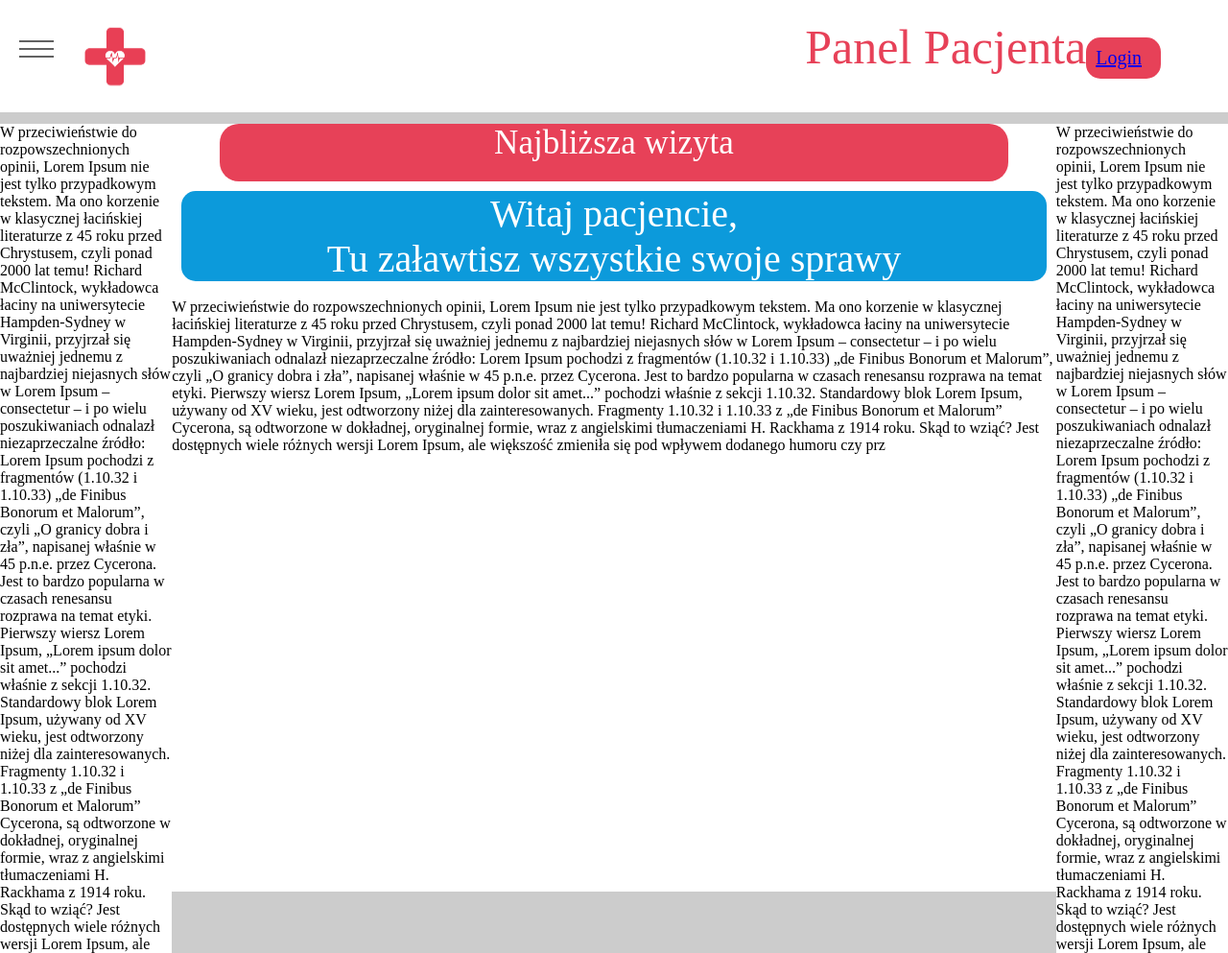
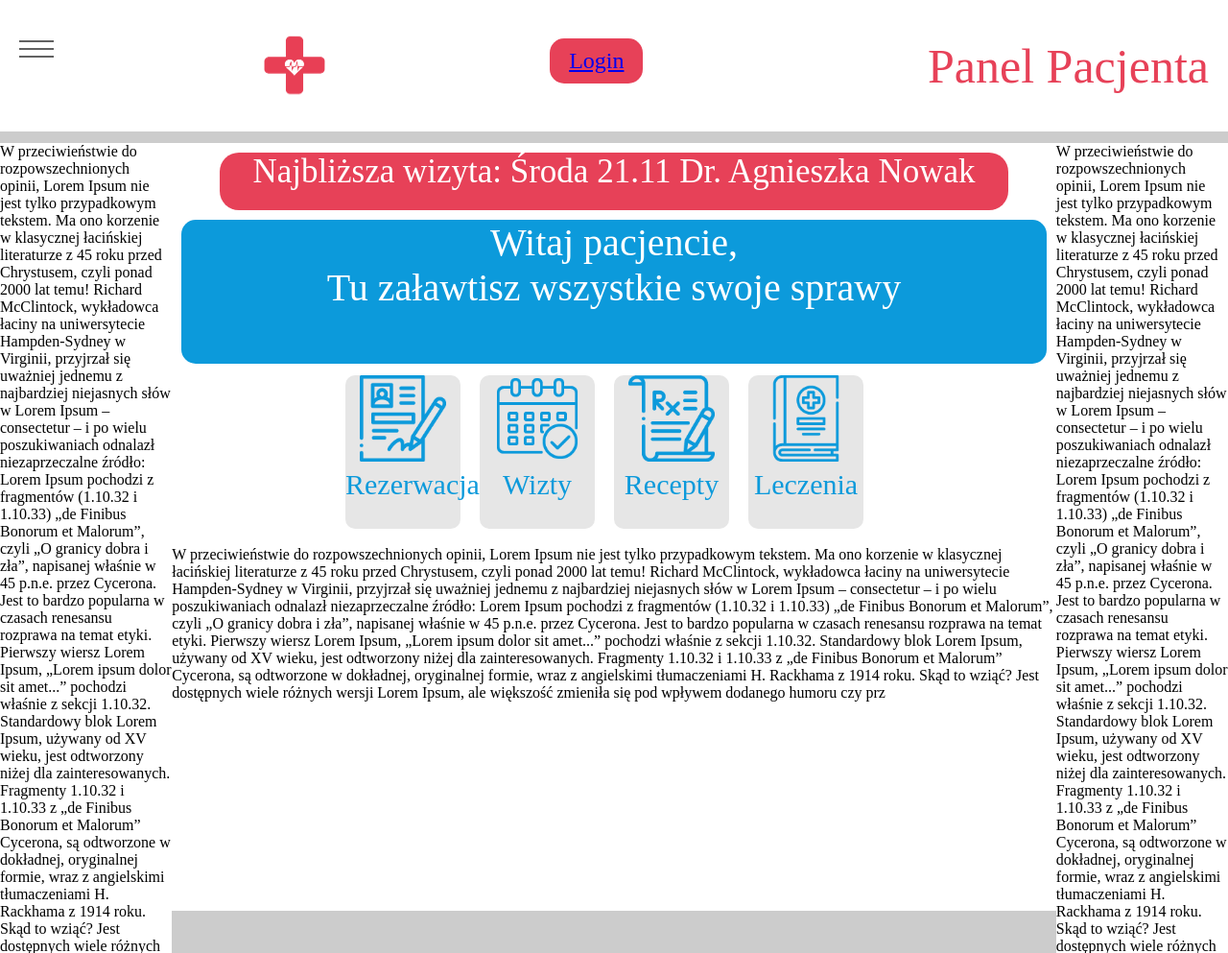
Before and after one commit to xHeput/rzeszowapp, a Django app: a page that uses rzeszow_app/mylifeclinic_website/templates/panel.html in a window 1280 px wide. Shown: the top 993 px of the page at 96% size. Run offline with Django 4.2, Linux system fonts and the light colour scheme; some web fonts are replaced.

Commit message:
panel update

```diff
--- a/rzeszow_app/mydb.py
+++ b/rzeszow_app/mydb.py
@@ -3,7 +3,7 @@ import mysql.connector
 data_base = mysql.connector.connect(
     host = 'localhost',
     user = 'root',
-    passwd = 'j3RJyLEmqIZHwyoKocJ9',
+    passwd = 'xRMajsha942mgCQrCjwH',
 )
 
 #cursor object
--- a/rzeszow_app/mylifeclinic_website/static/mylifeclinic_website/panelstyle.css
+++ b/rzeszow_app/mylifeclinic_website/static/mylifeclinic_website/panelstyle.css
@@ -11,6 +11,43 @@ body{
   max-width: 100%;
   justify-content: center;
 }
+header{
+  height: 117px;
+  background-color: #fff;
+  padding: 10px 20px;
+  display: flex;
+  justify-content: space-between;
+  align-items: center;
+}
+header img{
+  height:80px;
+  width: 80px;
+  left: 0;
+}
+.logout{
+  text-decoration: none;
+  margin-top: 19px;
+  margin-right: 70px;
+  cursor: pointer;
+  border-radius:50px;
+  padding:10px 20px 10px;
+  font-family: "ProximaNovaExCn-Bold";
+  font-weight: normal;
+  font-style: normal;
+  margin-bottom: 30px;
+  background-color: #e74158;
+  font-size: 24px;
+  color:  white;
+  border-radius: 15px;
+  display: flex;
+  justify-content: center;
+  text-align: center;
+
+}
+.logout:hover
+{
+    box-shadow: 0 12px 16px 0 rgba(0,0,0,0.24),0 17px 50px 0 rgba(0,0,0,0.19);
+}
 .blok{
   background-color: #fff;
   max-width: 100%;
@@ -18,6 +55,7 @@ body{
   height: 100vh;
 }
 .visit{
+  margin-top: 10px;
   background-color: #e74158;
   text-align: center;
   border-radius: 20px;
@@ -45,6 +83,7 @@ body{
   font-size: 40px;
   color: #fff;
   justify-content: center;
+  height: 150px;
 }
 .empty1{
   background-color: #fff;
@@ -56,42 +95,74 @@ body{
   max-width: 14%;
   margin-top: 12px;
 }
-header{
-  box-sizing: border-box;
-  height: 117px;
-  background-color: #fff;
+
+.options{
+  display: flex;
+  flex-direction: row;
   justify-content: center;
+  text-decoration: none;
 }
-header img{
-  margin-left: 80px;
-  height:80px;
-  width: 80px;
+.options img{
+  max-width: 90px;
+  max-height: 130px;
 }
-.logout{
-  text-decoration: none;
-  margin-top: 19px;
-  float: right;
-  margin-right: 70px;
-  cursor: pointer;
-  border-radius:50px;
-  padding:10px 20px 10px 10px;
+.option1{
+  background-color: #e6e6e6;
+  width: 120px;
+  height: 160px;
+  margin-top: 12px;
+  margin-right: 20px;
+  border-radius: 10px;
+  color: #0c9adb;
+  text-align: center;
   font-family: "ProximaNovaExCn-Bold";
   font-weight: normal;
   font-style: normal;
-  margin-bottom: 30px;
-  background-color: #e74158;
-  font-size: 20px;
-  color:  white;
-  border-radius: 15px;
-  display: flex;
-  justify-content: center;
+  font-size: 30px;
+}
+.option2{
+  background-color: #e6e6e6;
+  width: 120px;
+  height: 160px;
+  margin-top: 12px;
+  margin-right: 20px;
+  border-radius: 10px;
+  color: #0c9adb;
   text-align: center;
+  font-family: "ProximaNovaExCn-Bold";
+  font-weight: normal;
+  font-style: normal;
+  font-size: 30px;
+}
+.option3{
+  background-color: #e6e6e6;
+  width: 120px;
+  height: 160px;
+  margin-top: 12px;
+  margin-right: 20px;
+  border-radius: 10px;
+  color: #0c9adb;
+  text-align: center;
+  font-family: "ProximaNovaExCn-Bold";
+  font-weight: normal;
+  font-style: normal;
+  font-size: 30px;
+}
+.option4{
+  background-color: #e6e6e6;
+  width: 120px;
+  height: 160px;
+  margin-top: 12px;
+  margin-right: 20px;
+  border-radius: 10px;
+  color: #0c9adb;
+  text-align: center;
+  font-family: "ProximaNovaExCn-Bold";
+  font-weight: normal;
+  font-style: normal;
+  font-size: 30px;
+}
 
-}
-.logout:hover
-{
-    box-shadow: 0 12px 16px 0 rgba(0,0,0,0.24),0 17px 50px 0 rgba(0,0,0,0.19);
-}
 span{
   color: #e74158;
   font-size: 50px;
--- a/rzeszow_app/mylifeclinic_website/templates/panel.html
+++ b/rzeszow_app/mylifeclinic_website/templates/panel.html
@@ -42,8 +42,14 @@
           Skąd to wziąć?
           Jest dostępnych wiele różnych wersji Lorem Ipsum, ale większość zmieniła się pod wpływem dodanego humoru czy przypadkowych słów, które nawet w najmniejszym stopniu nie przypominają istniejących. Jeśli masz zamiar użyć fragmentu Lorem Ipsum, lepiej mieć pewność, że nie ma niczego „dziwnego” w środku tekstu. Wszystkie Internetowe generatory Lorem Ipsum mają tendencje do kopiowania już istniejących bloków, co czyni nasz pierwszym prawdziwym generatorem w Internecie. Używamy zawierającego ponad 200 łacińskich słów słownika, w kontekście wielu znanych sentencji, by wygenerować tekst wyglądający odpowiednio. To wszystko czyni „nasz” Lorem Ipsum wolnym od powtórzeń, humorystycznych wstawek czy niecharakterystycznych słów.</div>
         <div class="blok">
-          <div class="visit">Najbliższa wizyta</div>
-          <div class="welcome">Witaj pacjencie,<br>Tu załawtisz wszystkie swoje sprawy</div>
+            <div class="visit">Najbliższa wizyta: Środa 21.11 Dr. Agnieszka Nowak</div>
+            <div class="welcome">Witaj pacjencie,<br>Tu załawtisz wszystkie swoje sprawy</div>
+              <div class="options">
+                <div class="option1"><a href="#"><img src="{% static 'mylifeclinic_website/images/registration blue icon.png' %}"></a>Rezerwacja</div>
+                <div class="option2"><a href="#"><img src="{% static 'mylifeclinic_website/images/kalendzarz blue.png' %}"></a>Wizty</div>
+                <div class="option3"><a href="#"><img src="{% static 'mylifeclinic_website/images/recepty blue.png' %}"></a>Recepty</div>
+                <div class="option4"><a href="#"><img src="{% static 'mylifeclinic_website/images/medical-book blue new.png' %}"></a>Leczenia</div>
+              </div>
           <br>W przeciwieństwie do rozpowszechnionych opinii, Lorem Ipsum nie jest tylko przypadkowym tekstem. Ma ono korzenie w klasycznej łacińskiej literaturze z 45 roku przed Chrystusem, czyli ponad 2000 lat temu! Richard McClintock, wykładowca łaciny na uniwersytecie Hampden-Sydney w Virginii, przyjrzał się uważniej jednemu z najbardziej niejasnych słów w Lorem Ipsum – consectetur – i po wielu poszukiwaniach odnalazł niezaprzeczalne źródło: Lorem Ipsum pochodzi z fragmentów (1.10.32 i 1.10.33) „de Finibus Bonorum et Malorum”, czyli „O granicy dobra i zła”, napisanej właśnie w 45 p.n.e. przez Cycerona. Jest to bardzo popularna w czasach renesansu rozprawa na temat etyki. Pierwszy wiersz Lorem Ipsum, „Lorem ipsum dolor sit amet...” pochodzi właśnie z sekcji 1.10.32.
 
           Standardowy blok Lorem Ipsum, używany od XV wieku, jest odtworzony niżej dla zainteresowanych. Fragmenty 1.10.32 i 1.10.33 z „de Finibus Bonorum et Malorum” Cycerona, są odtworzone w dokładnej, oryginalnej formie, wraz z angielskimi tłumaczeniami H. Rackhama z 1914 roku.
--- a/rzeszow_app/rzeszow_app/settings.py
+++ b/rzeszow_app/rzeszow_app/settings.py
@@ -68,7 +68,7 @@ DATABASES = {
         'ENGINE': 'django.db.backends.mysql',
         'NAME': 'mylifeclinicdb',
         'USER': 'root',
-        'PASSWORD': 'j3RJyLEmqIZHwyoKocJ9',
+        'PASSWORD': 'xRMajsha942mgCQrCjwH',
         'HOST': 'localhost',
         'PORT': '3306',
     }
```
Also changed, not shown: rzeszow_app/mylifeclinic_website/static/mylifeclinic_website/images/kalendzarz blue.png (added), rzeszow_app/mylifeclinic_website/static/mylifeclinic_website/images/medical-book blue new.png (added), rzeszow_app/mylifeclinic_website/static/mylifeclinic_website/images/recepty blue.png (added), rzeszow_app/mylifeclinic_website/static/mylifeclinic_website/images/registration blue icon.png (added).
